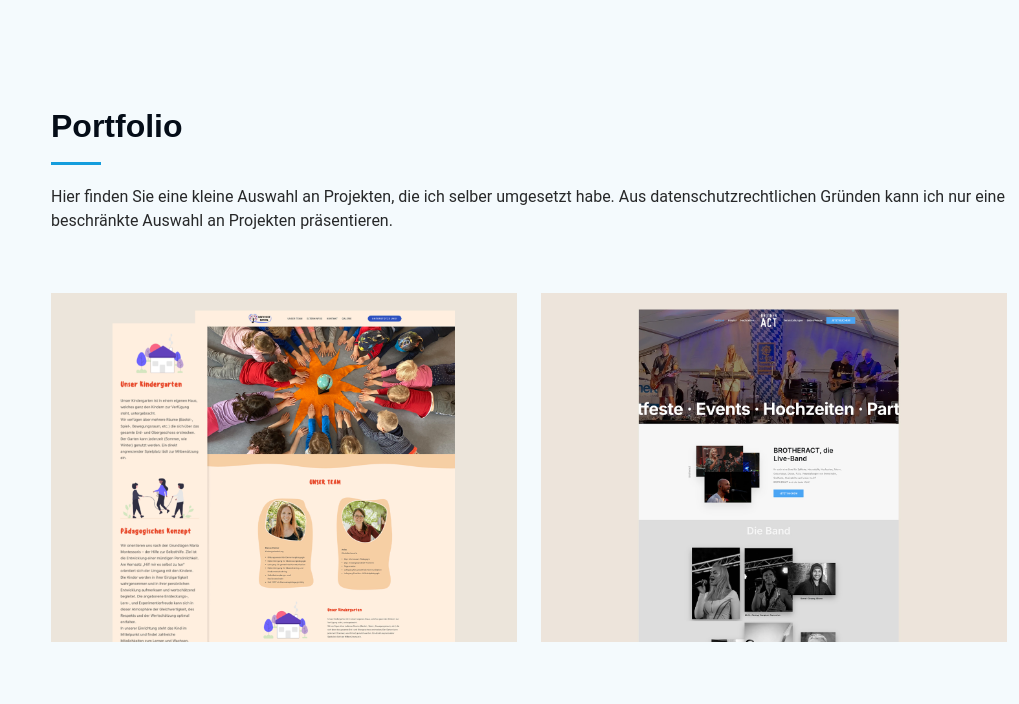
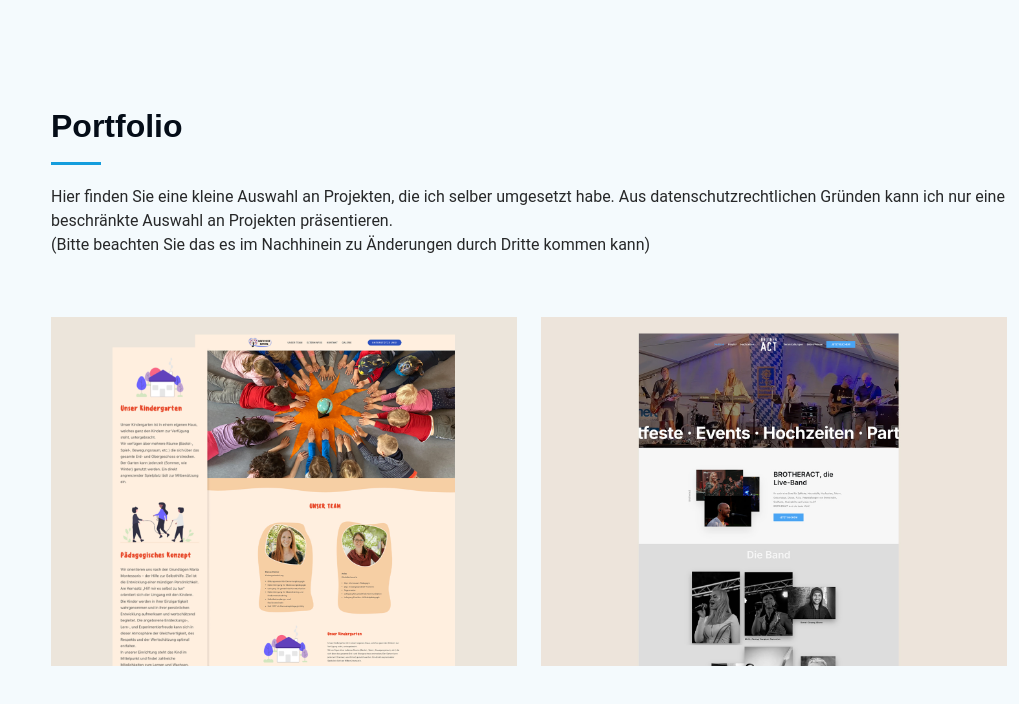
Before and after one commit to Glitchko2000/Glitchko2000.github.io, a plain HTML site: page index.html in a window 1280 px wide. Shown: the part 2707-3411 px from the top of the page, without its empty margins (261-1280 px from the left). Drawn offline with nearby package versions, Linux system fonts and the light colour scheme.

Commit message:
Update index.html

```diff
--- a/index.html
+++ b/index.html
@@ -217,7 +217,10 @@
       <!-- Section Title -->
       <div class="container section-title" data-aos="fade-up">
         <h2>Portfolio</h2>
-        <p>Hier finden Sie eine kleine Auswahl an Projekten, die ich selber umgesetzt habe. Aus datenschutzrechtlichen Gründen kann ich nur eine beschränkte Auswahl an Projekten präsentieren.</p>
+        <p>Hier finden Sie eine kleine Auswahl an Projekten, die ich selber umgesetzt habe. Aus datenschutzrechtlichen Gründen kann ich nur eine beschränkte Auswahl an Projekten präsentieren.
+	<br>
+	(Bitte beachten Sie das es im Nachhinein zu Änderungen durch Dritte kommen kann)
+	</p>
       </div><!-- End Section Title -->
 
       <div class="container">
```
